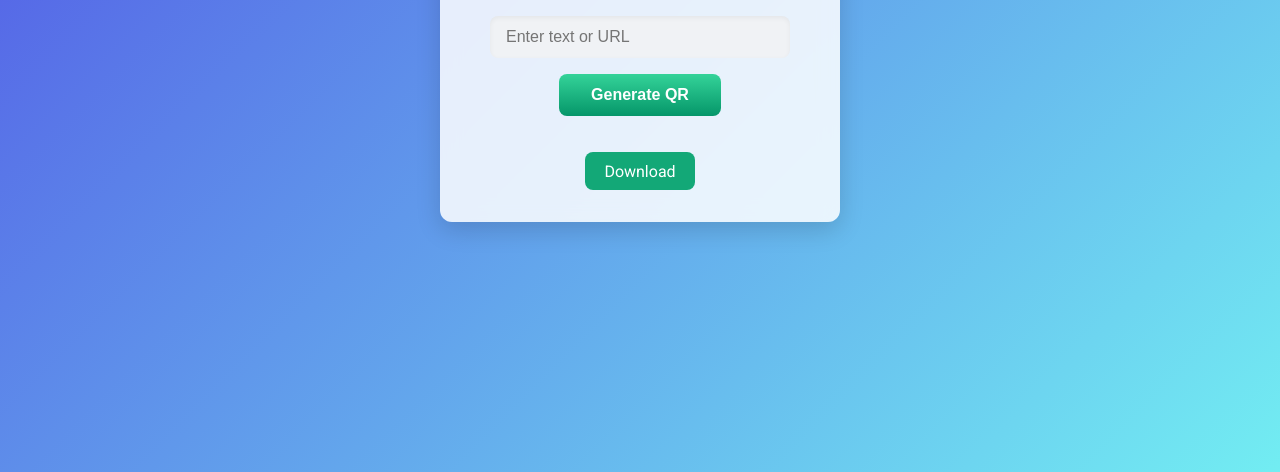
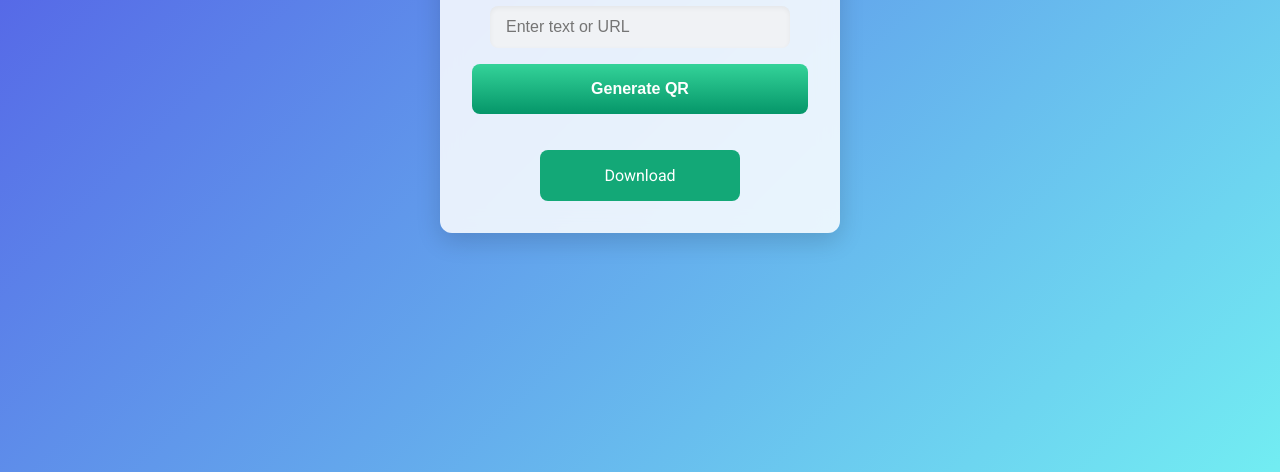
Before and after one commit to gharshit2502/QR-Genrator-CF, a plain HTML site: page index.html in a window 1280 px wide. Shown: the part 328-800 px from the top of the page. Drawn offline with Linux system fonts and the light colour scheme.

Commit message:
Improve button styles and layout for better usability
Increases padding and sets a fixed width for the download button to enhance clickability and appearance.

Adds styles to the QR form button for consistent sizing and padding, improving user experience.

Removes unnecessary whitespace in the HTML for cleaner code.

```diff
--- a/index.css
+++ b/index.css
@@ -137,7 +137,7 @@ img#qrimg {
 
 a#download-btn {
   display: inline-block;
-  padding: 0.6rem 1.2rem;
+  padding: 1rem 1.2rem;
   background: #13a877;
   color: #fff;
   text-decoration: none;
@@ -147,6 +147,7 @@ a#download-btn {
   font-weight: 500;
   transition: background 0.2s;
   margin-top: 1rem;
+  width: 200px;
 }
 
 a#download-btn:hover {
@@ -194,3 +195,11 @@ body.night #mode-toggle {
   background: #e2e8f0;
   color: #111;
 }
+#qr-form button {
+  width: 500px;
+  max-width: 100%;
+  padding: 0.75rem;
+}
+#qr-form button {
+  padding: 1rem 2rem;
+}
```
Also changed, not shown: index.html (+0 -2 lines).
